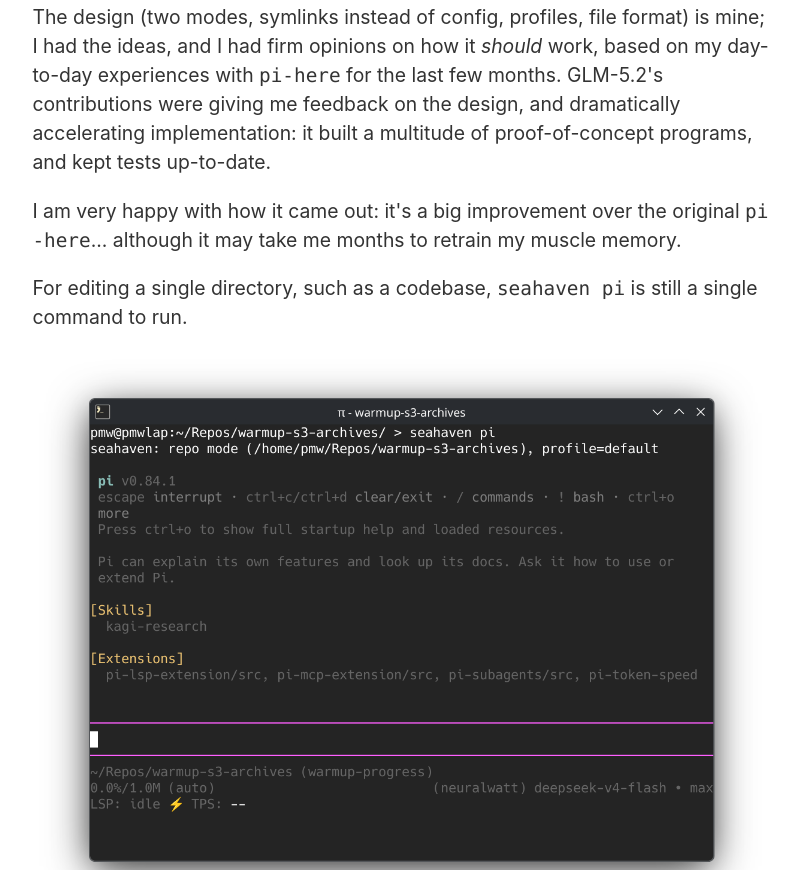
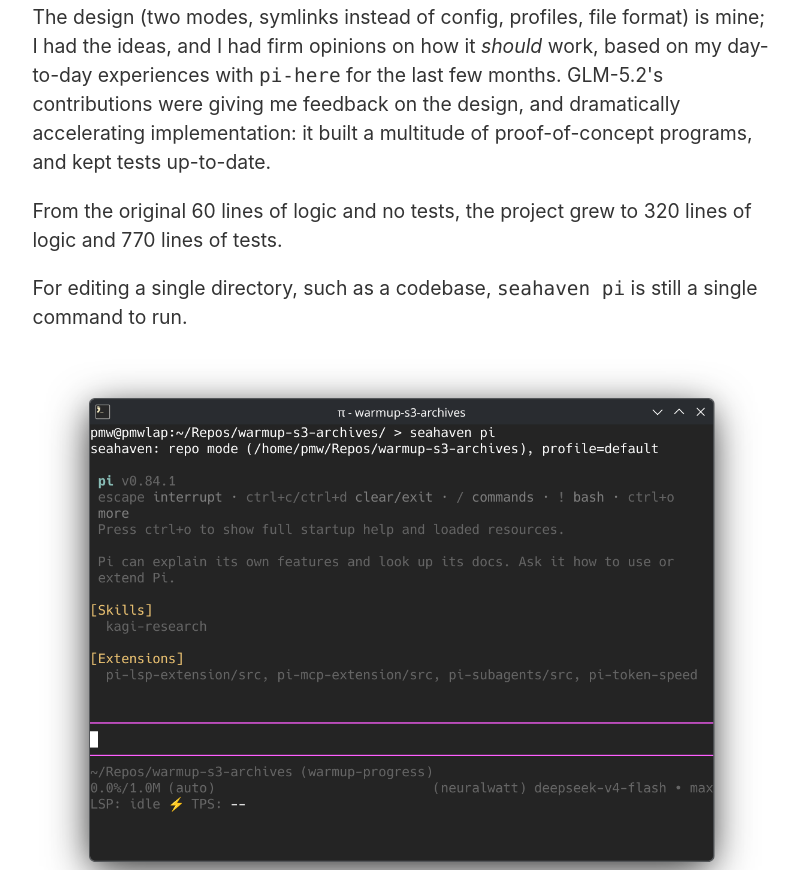
Before and after one commit to philipmw/philipmw.github.io, an Eleventy site: page content/blog/2026-08-14-seahaven/index.md in a window 1280 px wide. Shown: the part 3810-4680 px from the top of the page, without its empty margins (238-1033 px from the left). Built offline with nearby package versions, Linux system fonts and the light colour scheme; Eleventy itself is replaced by a stand-in of ours; files that its build step writes are made by us from their sources; files whose address does not match are found by name.

Commit message:
add seahaven stats

```diff
--- a/content/blog/2026-08-14-seahaven/index.md
+++ b/content/blog/2026-08-14-seahaven/index.md
@@ -103,7 +103,7 @@ But may the name inspire you:
 The design (two modes, symlinks instead of config, profiles, file format) is mine; I had the ideas, and I had firm opinions on how it *should* work, based on my day-to-day experiences with `pi-here` for the last few months.
 GLM-5.2's contributions were giving me feedback on the design, and dramatically accelerating implementation: it built a multitude of proof-of-concept programs, and kept tests up-to-date.
 
-I am very happy with how it came out: it's a big improvement over the original `pi-here`... although it may take me months to retrain my muscle memory.
+From the original 60 lines of logic and no tests, the project grew to 320 lines of logic and 770 lines of tests.
 
 For editing a single directory, such as a codebase, `seahaven pi` is still a single command to run.
 
@@ -127,6 +127,7 @@ To:
 ![screenshot of workshop mode](workshop-mode.png)
 
 How awesome is *bubblewrap*?!
+I am very happy with how it came out: it's a big improvement over the original `pi-here`... although it may take me months to retrain my muscle memory.
 
 ## by the numbers
 
```
